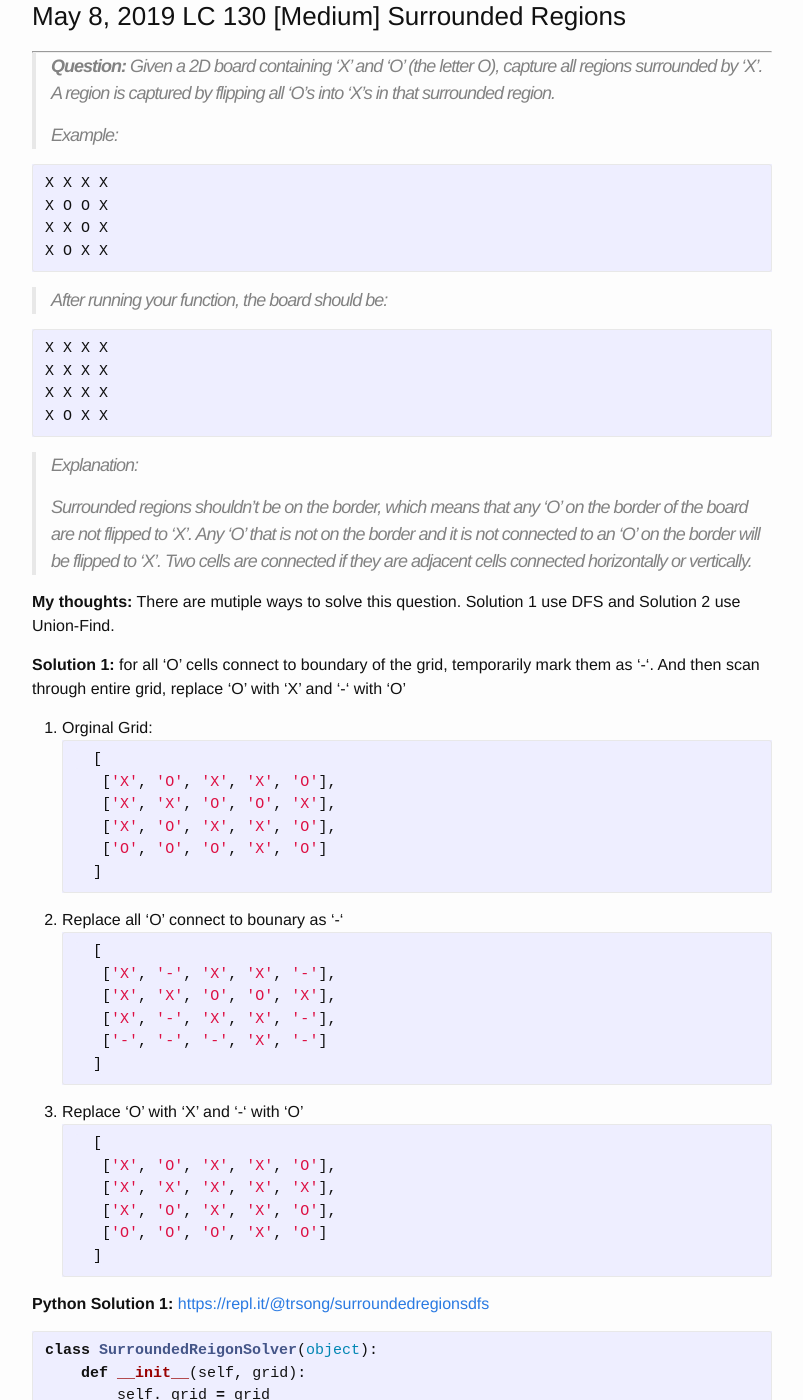
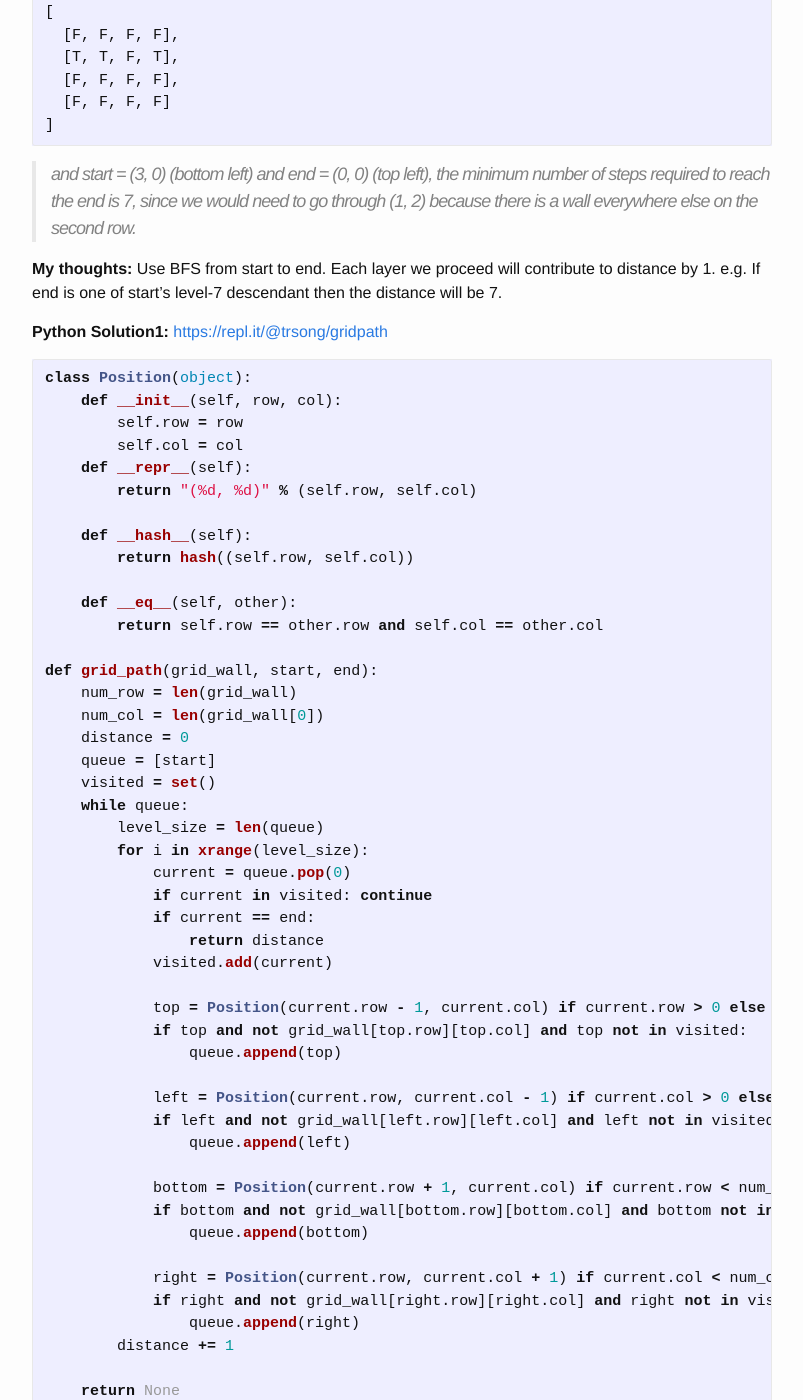
Before and after one commit to trsong/trsong.github.io, a Jekyll site: the page built from _posts/2019-04-30-DailyQuestions.md, in a window 1280 px wide and 1400 px high, scrolled down 1257 px. Shown: the whole window, without its empty margins (238-1041 px from the left). Built offline with Jekyll 4.4.1, drawn with Linux system fonts in a browser that asks for light colours; some of the changed text lies outside the part shown.

Commit message:
Add answer to May9 question

````diff
--- a/_posts/2019-04-30-DailyQuestions.md
+++ b/_posts/2019-04-30-DailyQuestions.md
@@ -40,6 +40,8 @@ categories: Python/Java
 >
 > Output: 6
 
+-->
+
 ### May 10, 2019 \[Hard\] Execlusive Product
 ---
 > **Question:**  Given an array of integers, return a new array such that each element at index i of the new array is the product of all the numbers in the original array except the one at i.
@@ -47,8 +49,6 @@ categories: Python/Java
 > For example, if our input was [1, 2, 3, 4, 5], the expected output would be [120, 60, 40, 30, 24]. If our input was [3, 2, 1], the expected output would be [2, 3, 6].
 >
 > Follow-up: what if you can't use division?
-
--->
 
 ### May 9, 2019 \[Easy\] Grid Path
 ---
@@ -67,6 +67,146 @@ categories: Python/Java
 ]
 ```
 > and start = (3, 0) (bottom left) and end = (0, 0) (top left), the minimum number of steps required to reach the end is 7, since we would need to go through (1, 2) because there is a wall everywhere else on the second row.
+
+**My thoughts:** Use BFS from start to end. Each layer we proceed will contribute to distance by 1. e.g. If end is one of start's level-7 descendant then the distance will be 7.
+
+**Python Solution1:** [https://repl.it/@trsong/gridpath](https://repl.it/@trsong/gridpath)
+```py
+class Position(object):
+    def __init__(self, row, col):
+        self.row = row
+        self.col = col
+    def __repr__(self):
+        return "(%d, %d)" % (self.row, self.col)
+
+    def __hash__(self):
+        return hash((self.row, self.col))
+
+    def __eq__(self, other):
+        return self.row == other.row and self.col == other.col
+
+def grid_path(grid_wall, start, end):
+    num_row = len(grid_wall)
+    num_col = len(grid_wall[0])
+    distance = 0
+    queue = [start]
+    visited = set()
+    while queue:
+        level_size = len(queue)
+        for i in xrange(level_size):
+            current = queue.pop(0)
+            if current in visited: continue
+            if current == end:
+                return distance
+            visited.add(current)
+
+            top = Position(current.row - 1, current.col) if current.row > 0 else None
+            if top and not grid_wall[top.row][top.col] and top not in visited:
+                queue.append(top)
+
+            left = Position(current.row, current.col - 1) if current.col > 0 else None
+            if left and not grid_wall[left.row][left.col] and left not in visited:
+                queue.append(left)
+
+            bottom = Position(current.row + 1, current.col) if current.row < num_row - 1 else None
+            if bottom and not grid_wall[bottom.row][bottom.col] and bottom not in visited:
+                queue.append(bottom)
+
+            right = Position(current.row, current.col + 1) if current.col < num_col - 1 else None
+            if right and not grid_wall[right.row][right.col] and right not in visited:
+                queue.append(right)
+        distance += 1
+
+    return None
+
+def main():
+    F = False
+    T = True
+    wall_map1 = [
+        [F, F, F, F],
+        [T, T, F, T],
+        [F, F, F, F],
+        [F, F, F, F]
+    ]
+    assert grid_path(wall_map1, Position(0, 0), Position(3, 0)) == 7
+
+    wall_map2 = [
+        [F, F, F, F],
+        [T, T, T, T],
+        [F, F, F, F],
+        [F, F, F, F]
+    ]
+    assert grid_path(wall_map2, Position(0, 0), Position(3, 0)) is None
+
+    wall_map3 = [
+        [F, F, F, F, T, F, F, F],
+        [T, T, T, F, T, F, T, T],
+        [F, F, F, F, T, F, F, F],
+        [F, T, T, T, T, T, T, F] ,
+        [F, F, F, F, F, F, F, F]
+    ]
+    assert grid_path(wall_map3, Position(0, 0), Position(0, 7)) == 25
+
+    wall_map4 = [[F, F]]
+    assert grid_path(wall_map4, Position(0, 0), Position(0, 1)) == 1
+
+if __name__ == '__main__':
+    main()
+```
+
+**Note:** This question can also be solved use ***Bidirectional BFS*** (2-way BFS).
+
+**Python Solution2:** [https://repl.it/@trsong/gridpath2](https://repl.it/@trsong/gridpath2)
+
+```py
+def search(grid_wall, queue, visited, other_visited):
+    """Search all elem in queue to find exist elem in other_visited. Add all neighbors to queue after."""
+    num_row = len(grid_wall)
+    num_col = len(grid_wall[0])
+    level_size = len(queue)
+    for i in xrange(level_size):
+        current = queue.pop(0)
+        if current in visited: continue
+        if current in other_visited:
+            return current
+        visited.add(current)
+
+        top = Position(current.row - 1, current.col) if current.row > 0 else None
+        if top and not grid_wall[top.row][top.col] and top not in visited:
+            queue.append(top)
+
+        left = Position(current.row, current.col - 1) if current.col > 0 else None
+        if left and not grid_wall[left.row][left.col] and left not in visited:
+            queue.append(left)
+
+        bottom = Position(current.row + 1, current.col) if current.row < num_row - 1 else None
+        if bottom and not grid_wall[bottom.row][bottom.col] and bottom not in visited:
+            queue.append(bottom)
+
+        right = Position(current.row, current.col + 1) if current.col < num_col - 1 else None
+        if right and not grid_wall[right.row][right.col] and right not in visited:
+            queue.append(right)
+
+    return None
+
+def grid_path2(grid_wall, start, end):
+    iteration = 0
+    start_visited = set()
+    end_visited = set()
+    start_queue = [start]
+    end_queue = [end]
+    while start_queue and end_queue:
+        # Forward search and add neighbors
+        if search(grid_wall, start_queue, start_visited, end_visited):
+            return 2 * iteration - 1
+
+        # Backward search and add neighbors
+        if search(grid_wall, end_queue, end_visited, start_visited):
+            return 2 * iteration
+
+        iteration += 1
+    return None
+```
 
 ### May 8, 2019 LC 130 \[Medium\] Surrounded Regions
 ---
````
